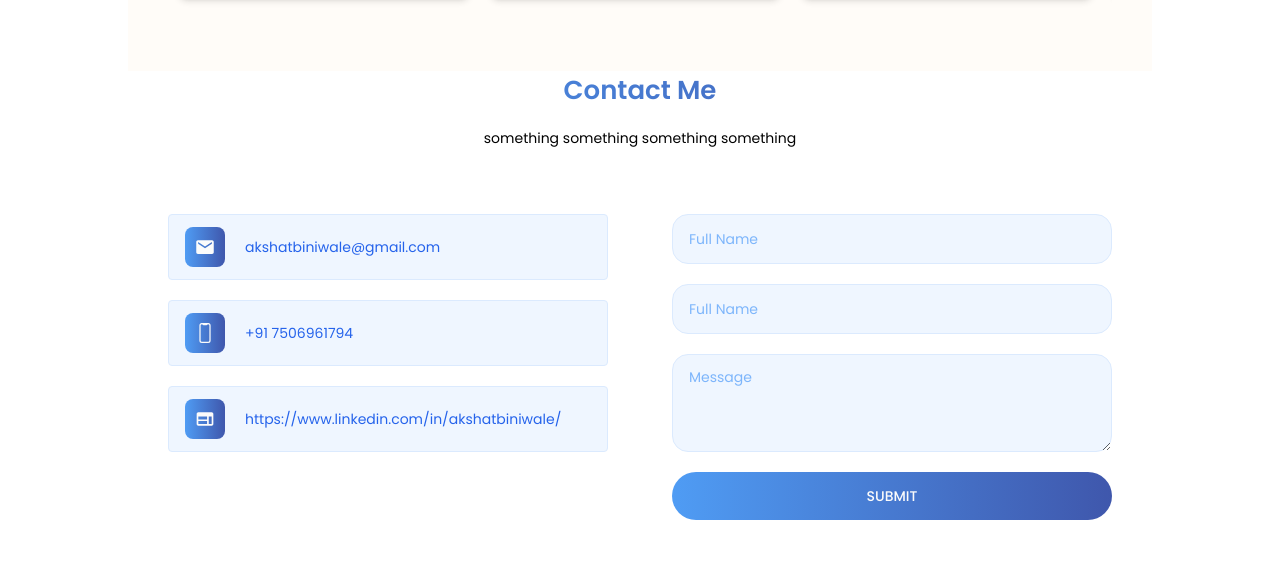
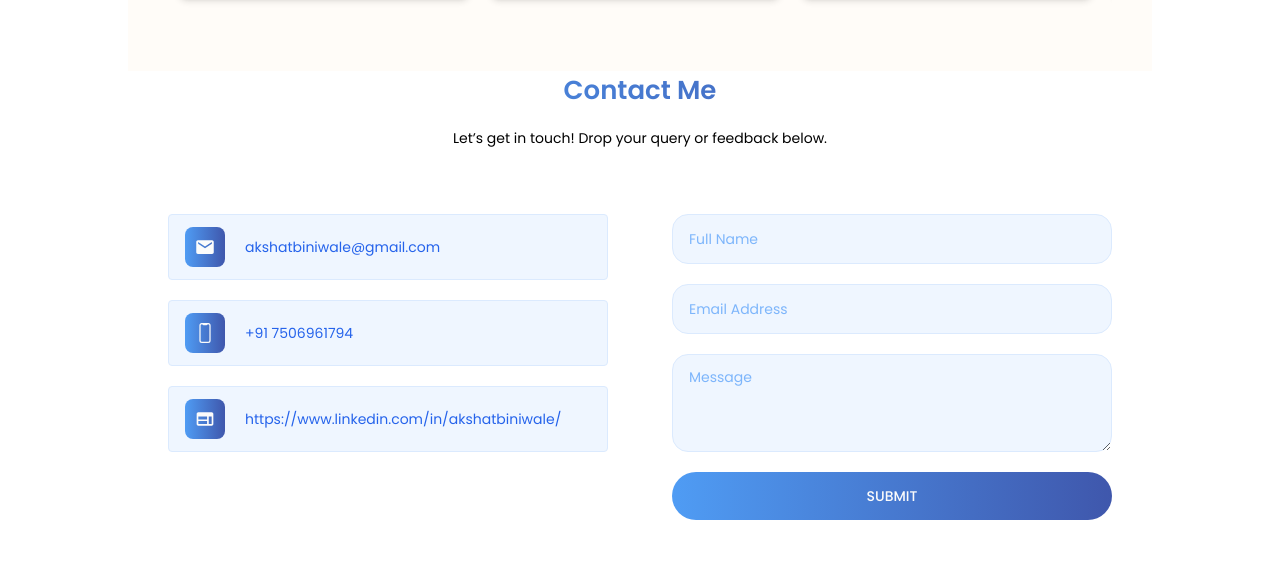
Before and after one commit to akshatbiniwale/resume-website-client, a React app: page / in a window 1280 px wide. Shown: the part 3386-3956 px from the top of the page. Built offline with nearby package versions, Linux system fonts and the light colour scheme; the HTML template or start-up script is replaced by a standard one.

Commit message:
contact us with backend complete

```diff
--- a/src/sections/ContactMe.jsx
+++ b/src/sections/ContactMe.jsx
@@ -1,4 +1,4 @@
-import React from "react";
+import React, { useState } from "react";
 import ContactInfoCard from "./../components/ContactInfoCard";
 import { IoMdMail } from "react-icons/io";
 import { ABOUT_ME } from "./../utils/data";
@@ -6,19 +6,55 @@ import { IoPhonePortraitOutline } from "react-icons/io5";
 import { MdOutlineWeb } from "react-icons/md";
 
 const ContactMe = () => {
+	const [formData, setFormData] = useState({
+		name: "",
+		email: "",
+		message: "",
+	});
+	const [status, setStatus] = useState("");
+
+	const handleChange = (e) => {
+		setFormData({ ...formData, [e.target.name]: e.target.value });
+	};
+
+	const handleSubmit = async (e) => {
+		e.preventDefault();
+		setStatus("Sending...");
+
+		try {
+			const response = await fetch("http://localhost:5000/contact", {
+				method: "POST",
+				headers: {
+					"Content-Type": "application/json",
+				},
+				body: JSON.stringify(formData),
+			});
+
+			const data = await response.json();
+			if (data.success) {
+				setStatus("Message sent successfully!");
+				setFormData({ name: "", email: "", message: "" });
+			} else {
+				setStatus("Failed to send message.");
+			}
+		} catch (err) {
+			setStatus("Error sending message.");
+			console.error(err);
+		}
+	};
+
 	return (
 		<section id="contact">
 			<div className="container mx-auto px-10">
 				<div className="w-full lg:w-[60vw] mx-auto">
 					<h4 className="section-title">Contact Me</h4>
-
 					<p className="text-sm text-center mt-4 leading-6">
-						something something something something
+						Let’s get in touch! Drop your query or feedback below.
 					</p>
 				</div>
 
 				<div className="grid grid-cols-1 md:grid-cols-2 md:gap-16 mt-16">
-					<div className="">
+					<div>
 						<ContactInfoCard
 							icon={<IoMdMail />}
 							text={ABOUT_ME.email}
@@ -34,37 +70,52 @@ const ContactMe = () => {
 					</div>
 
 					<div>
-						<h5 className="md:hidden text-blue-600 text-lg font-medium mt-4 pb-5">Contact Form</h5>
-						<form className="flex flex-col">
+						<h5 className="md:hidden text-blue-600 text-lg font-medium mt-4 pb-5">
+							Contact Form
+						</h5>
+						<form className="flex flex-col" onSubmit={handleSubmit}>
 							<input
 								type="text"
-								name="fullname"
+								name="name"
 								placeholder="Full Name"
-								id=""
 								className="input-box"
 								autoComplete="off"
+								value={formData.name}
+								onChange={handleChange}
+								required
 							/>
 							<input
-								type="text"
-								name="fullname"
-								placeholder="Full Name"
-								id=""
+								type="email"
+								name="email"
+								placeholder="Email Address"
 								className="input-box"
 								autoComplete="off"
+								value={formData.email}
+								onChange={handleChange}
+								required
 							/>
 							<textarea
-								type="text"
 								name="message"
 								placeholder="Message"
-								id=""
 								rows={3}
 								className="input-box"
 								autoComplete="off"
+								value={formData.message}
+								onChange={handleChange}
+								required
 							/>
-
-							<button className="action-btn btn-scale-anim">
+							<button
+								type="submit"
+								className="action-btn btn-scale-anim"
+							>
 								SUBMIT
 							</button>
+
+							{status && (
+								<p className="text-xs text-center mt-2 text-gray-600">
+									{status}
+								</p>
+							)}
 						</form>
 					</div>
 				</div>
```
